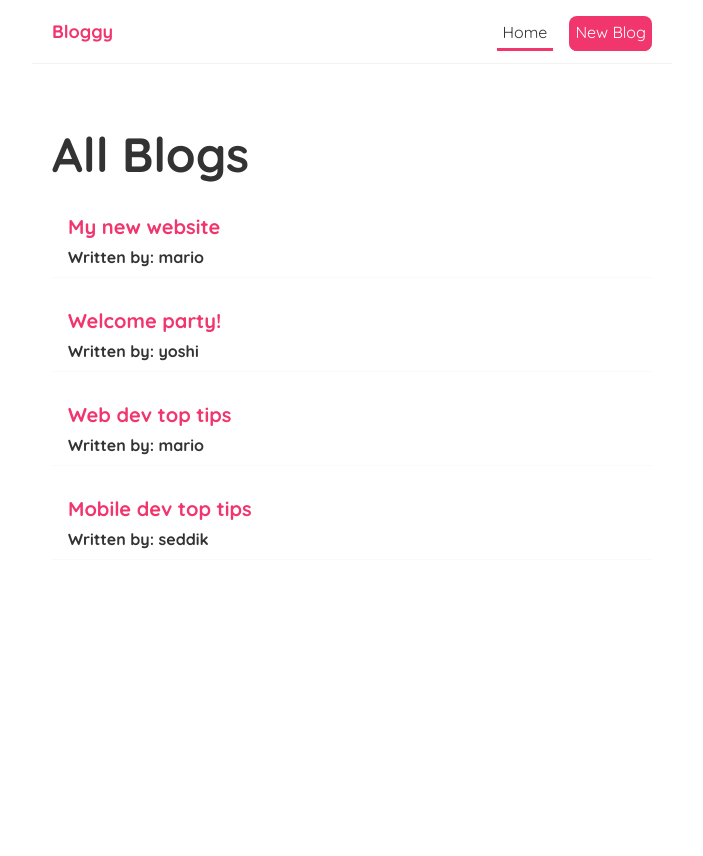
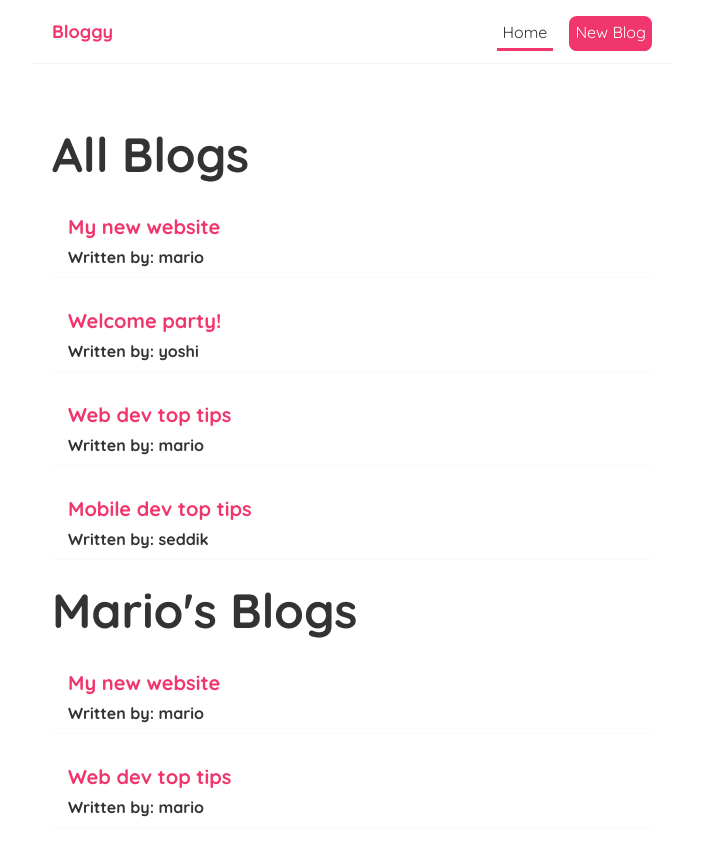
Before and after one commit to brakenseddik/react-course, a React (Create React App) app: page / in a window 1280 px wide. Shown: the top 856 px of the page, without its empty margins (288-991 px from the left). Before the commit the page ends 800 px from the top, so only its background shows below. Built offline with nearby package versions, Linux system fonts and the light colour scheme; the HTML template or start-up script is replaced by a standard one.

Commit message:
reus Components

```diff
--- a/src/BlogList.js
+++ b/src/BlogList.js
@@ -1,7 +1,6 @@
 const BlogList = ({blogs,title}) => {
 // const blogs=props.blogs;
 // const title=props.title;
-
 
     return (
 
--- a/src/home.js
+++ b/src/home.js
@@ -15,6 +15,8 @@
     return (
         <div className="home">
   <BlogList blogs={blogs} title="All Blogs" />
+  <BlogList blogs={blogs.filter((blog)=>blog.author==="mario")} title="Mario's Blogs" />
+
 
                    </div>
      );
```
